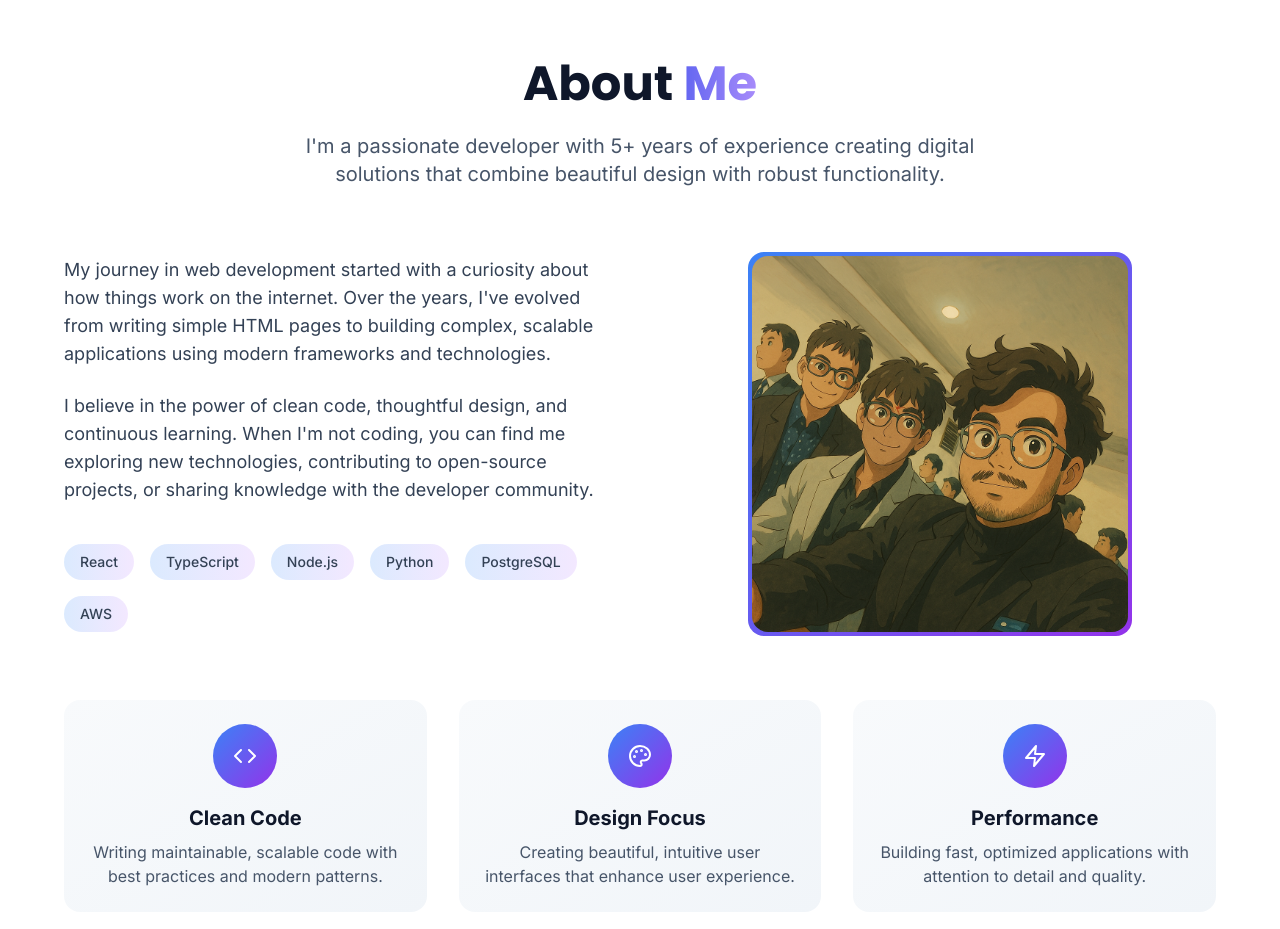
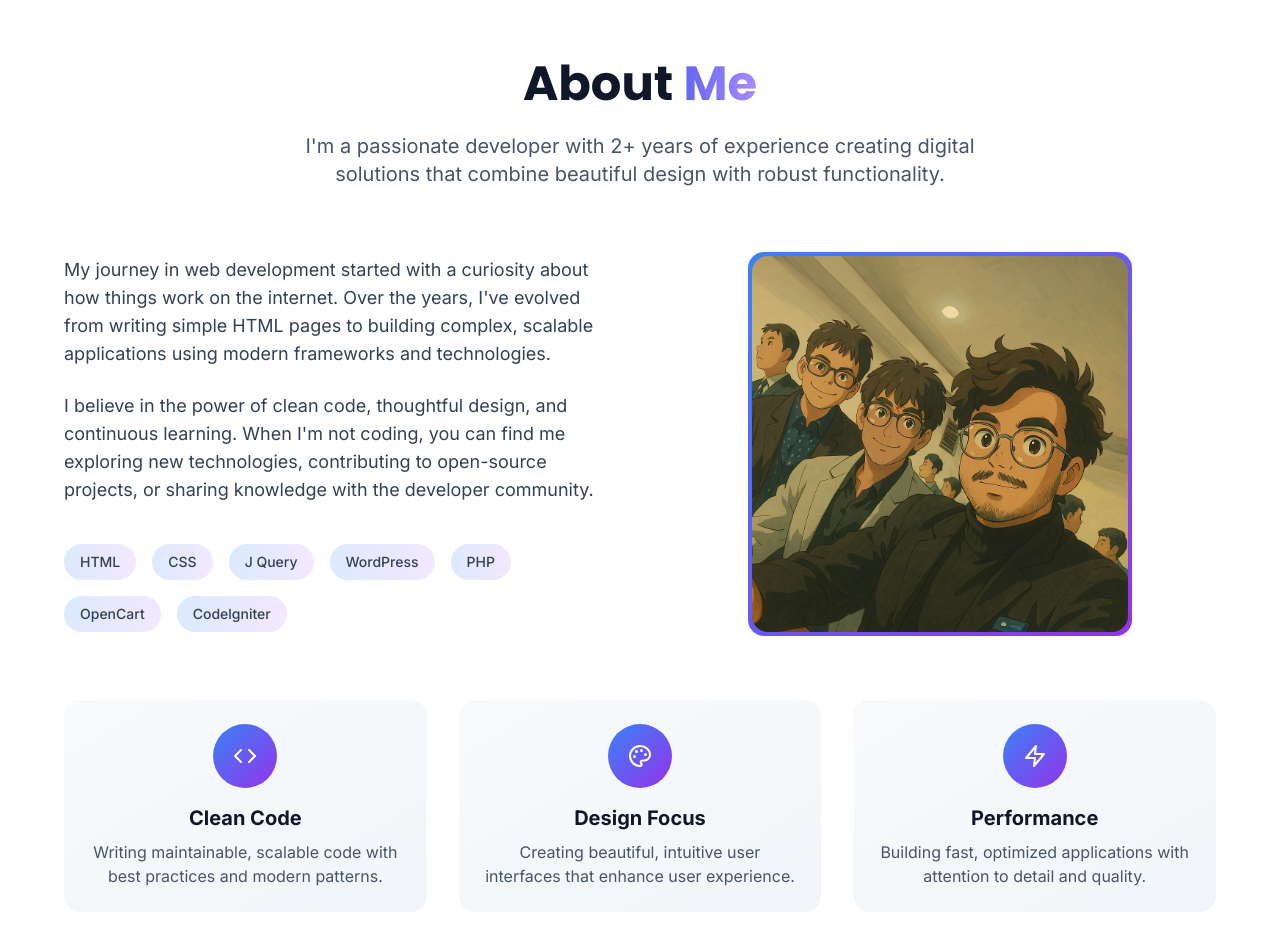
Before and after one commit to Pritam-saini/Pritam, a React (Vite) app: page / in a window 1280 px wide. Shown: the part 900-1829 px from the top of the page. Built offline with nearby package versions, Linux system fonts and the light colour scheme; no server answers.

Commit message:
Update About.tsx

```diff
--- a/src/components/About.tsx
+++ b/src/components/About.tsx
@@ -29,7 +29,7 @@ const About: React.FC = () => {
               About <span className="bg-gradient-to-r from-gradientFrom to-gradientTo bg-clip-text text-transparent">Me</span>
             </h2>
             <p className="text-lg sm:text-xl text-slate-600 font-sans max-w-3xl mx-auto px-4">
-              I'm a passionate developer with 5+ years of experience creating digital solutions
+              I'm a passionate developer with 2+ years of experience creating digital solutions
               that combine beautiful design with robust functionality.
             </p>
           </div>
@@ -47,7 +47,7 @@ const About: React.FC = () => {
                 or sharing knowledge with the developer community.
               </p>
               <div className="flex flex-wrap gap-4 pt-4">
-                {['React', 'TypeScript', 'Node.js', 'Python', 'PostgreSQL', 'AWS'].map((tech) => (
+                {['HTML', 'CSS', 'J Query', 'WordPress', 'PHP', 'OpenCart', 'Codelgniter'].map((tech) => (
                   <span
                     key={tech}
                     className="px-3 sm:px-4 py-1 sm:py-2 bg-gradient-to-r from-blue-100 to-purple-100 text-slate-700 rounded-full text-xs sm:text-sm font-medium"
```
